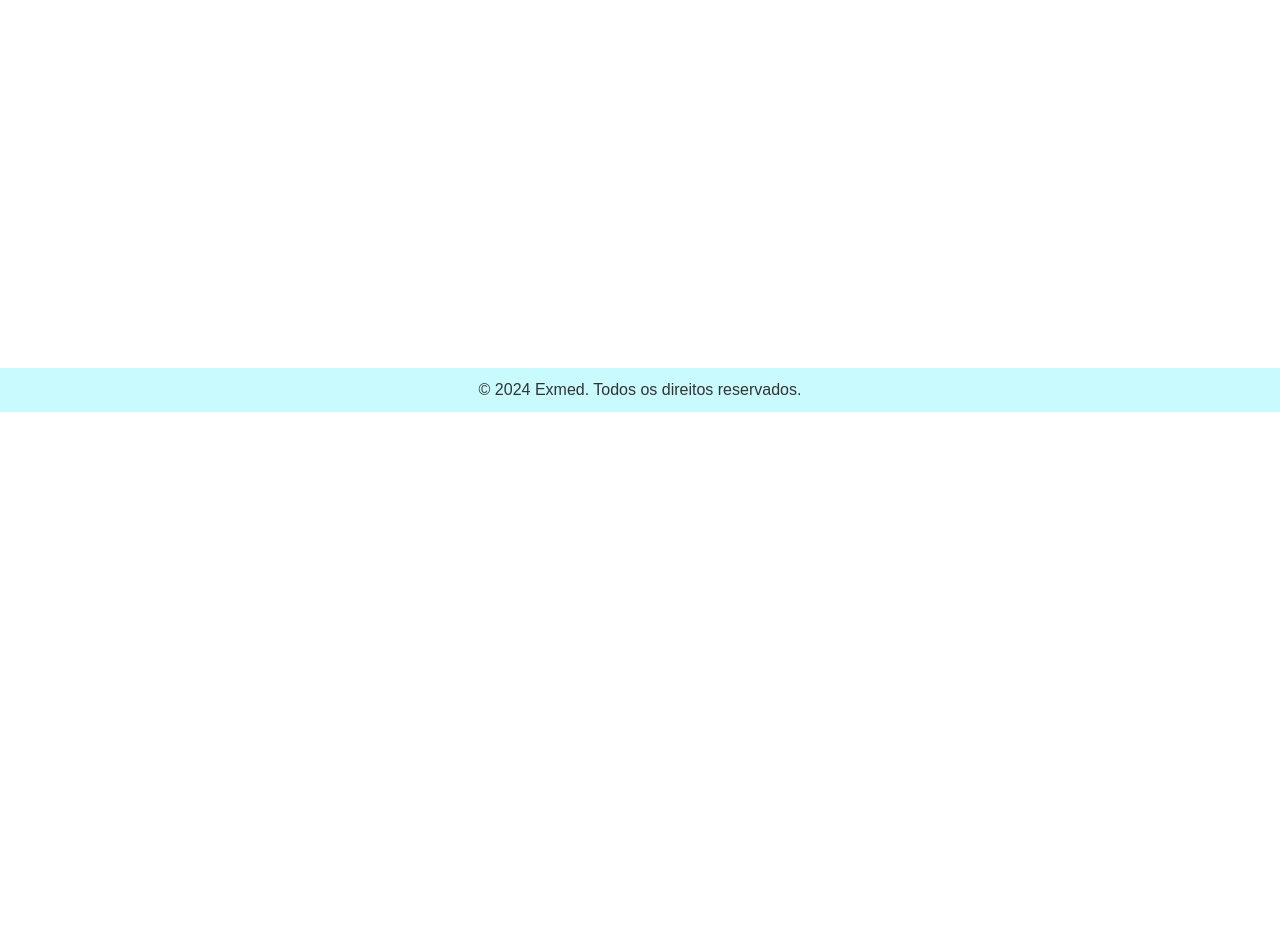
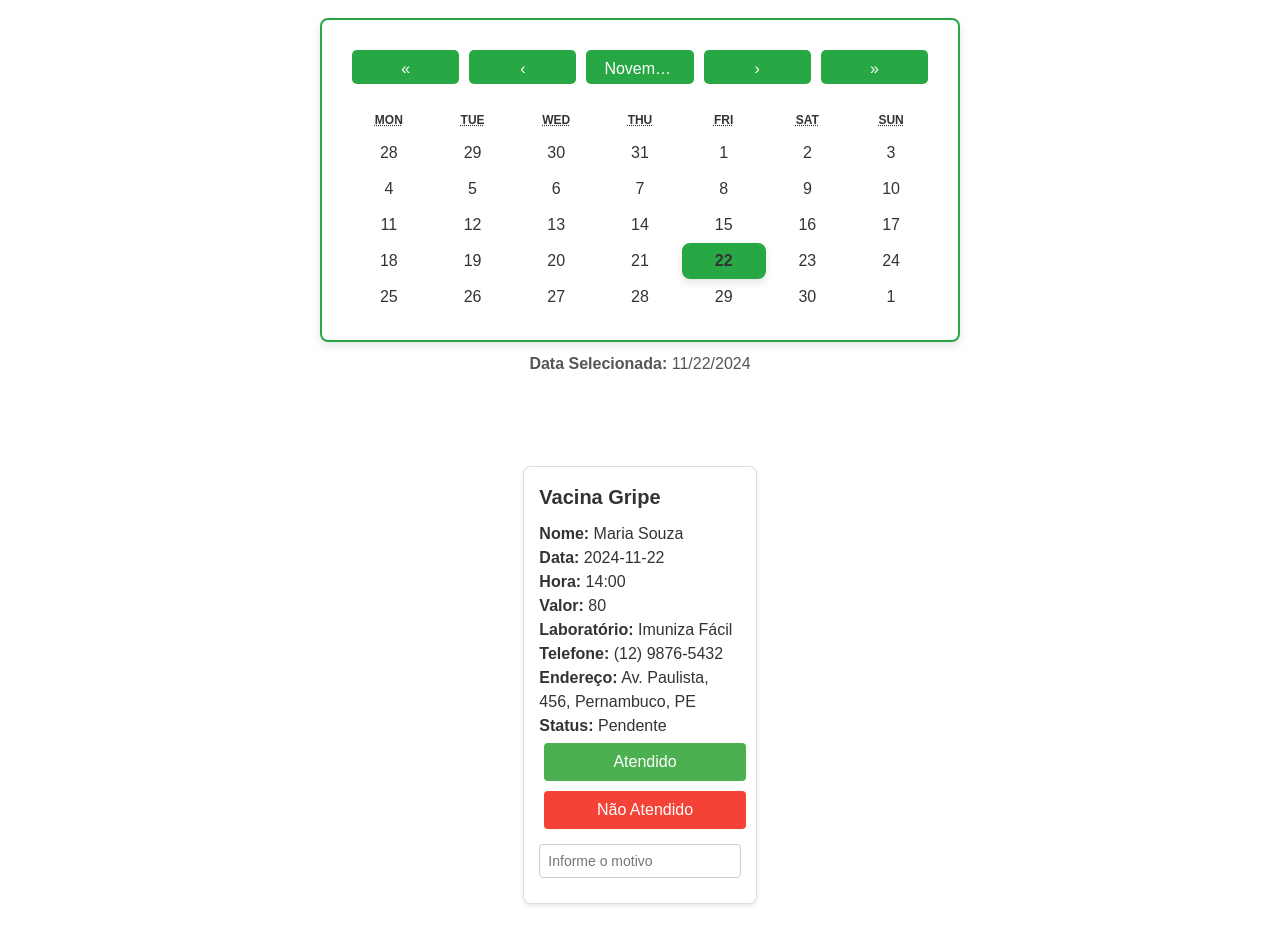
Before and after one commit to Shellbaka/projetoexmed, a React (Vite) app: page /agendamentos in a window 1280 px wide. Shown: the part 240-1184 px from the top of the page. Before the commit the page ends 800 px from the top, so only its background shows below. Built offline with nearby package versions, Linux system fonts and the light colour scheme.

Commit message:
ajuste nas rotas de agendamentos

```diff
--- a/src/App.jsx
+++ b/src/App.jsx
@@ -23,8 +23,8 @@ function App() {
   return (
     <BrowserRouter
       future={{
-        v7_startTransition: true, // Ativa comportamento futuro do React.startTransition
-        v7_relativeSplatPath: true, // Ativa comportamento futuro para splat paths
+        v7_startTransition: true,
+        v7_relativeSplatPath: true,
       }}
     >
       <Header />
@@ -43,7 +43,7 @@ function App() {
             element={<Atendidos atendimentosSalvos={atendimentosSalvos} />}
           />
           <Route
-            path="/agendamento" // Ajustado para a rota solicitada
+            path="/agendamentos"
             element={<Agendamentos adicionarAtendido={adicionarAtendido} />}
           />
           <Route
--- a/src/components/footer/Footer.jsx
+++ b/src/components/footer/Footer.jsx
@@ -3,7 +3,7 @@ import './Footer.css';
 
 function Footer() {
   return (
-    <footer class="footer">
+    <footer className="footer">
         <p>&copy; 2024 Exmed. Todos os direitos reservados.</p>
     </footer>
   );
--- a/src/components/header/Header.jsx
+++ b/src/components/header/Header.jsx
@@ -52,7 +52,8 @@ export default function Header() {
           <>
             <Link to="/">Home</Link>
             <Link to="/CadColetores">Cadastro</Link>
-            <Link to="/Atendidos">Pedidos</Link>
+            <Link to="/agendamentos">Agendamentos</Link>
+            <Link to="/atendidos">Finalizados</Link>
             <button className="nav-button" onClick={handleLogout}>
               Sair
             </button>
--- a/src/pages/Agendamentos/Agendamentos.jsx
+++ b/src/pages/Agendamentos/Agendamentos.jsx
@@ -1,75 +1,102 @@
-import { useState, useEffect, useCallback } from "react";
-import PropTypes from "prop-types";
-import Calendar from "react-calendar";
-import "react-calendar/dist/Calendar.css";
-import "./Agendamentos.css";
+import React, { useState } from 'react';
+import Calendar from 'react-calendar';
+import 'react-calendar/dist/Calendar.css';
+import './Agendamentos.css';
 
-function Agendamentos({ adicionarAtendido }) {
+function Agendamentos() {
 const [agendamentos, setAgendamentos] = useState([
 {
       id: 1,
-      tipo: "Vacina Variola",
-      nome: "João Silva",
-      data: "2024-11-21",
-      hora: "10:00",
-      laboratorio: "Lab Vida",
-      valor: 170.0,
-      telefone: "1234567890",
-      endereco: "Rua Lopes de Carvalho, 308, Pernambuco, PE",
-      status: "Pendente",
-      motivoNegado: "",
+      tipo: 'Vacina Variola',
+      nome: 'João Silva',
+      data: '2024-11-21',
+      hora: '10:00',
+      laboratorio: 'Lab Vida',
+      valor: 170.00,
+      telefone: '1234567890',
+      endereco: 'Rua Lopes de Carvalho, 308, Pernambuco, PE',
+      status: 'Pendente',
+      motivoNegado: '',
   },
+    {
+      id: 2,
+      tipo: 'Exames Gerais',
+      nome: 'Maria Oliveira',
+      data: '2024-11-21',
+      hora: '14:00',
+      valor: 300.00,
+      laboratorio: 'Lab 8',
+      telefone: '0987654321',
+      endereco: 'Av.recife, 92, Pernambuco, PE',
+      status: 'Pendente',
+      motivoNegado: '',
+    },
+    {
+      id: 3,
+      tipo: 'Exame de Fezes e Urina',
+      nome: 'Roberto Carlos',
+      data: '2024-11-21',
+      hora: '15:00',
+      valor: 100.0,
+      laboratorio: 'Lab 8',
+      telefone: '(55) 1214-2112',
+      endereco: 'Av.Norte, 123, Pernambuco, PE',
+      status: 'Pendente',
+      motivoNegado: '',
+    },
+    {
+      id: 4,
+      tipo: 'Hepatite B',
+      nome: 'João Silva',
+      data: '2024-11-25',
+      hora: '10:00',
+      valor: 150.0,
+      laboratorio: 'Lab Vida',
+      telefone: '(81) 8155-3382',
+      endereco: 'Rua Florencio Pessoa, 314, Pernambuco, PE',
+      status: 'Pendente',
+      motivoNegado: '',
+    },
+    {
+      id: 5,
+      tipo: 'Radiologista',
+      nome: 'Cleber Freitas',
+      data: '2024-11-23',
+      hora: '13:00',
+      valor: 200.0,
+      laboratorio: 'Radiofácil',
+      telefone: '(11) 1234-5678',
+      endereco: 'Rua das Flores, 255, Pernambuco, PE',
+      status: 'Pendente',
+      motivoNegado: '',
+    },
+    {
+      id: 6,
+      tipo: 'Vacina Gripe',
+      nome: 'Maria Souza',
+      data: '2024-11-22',
+      hora: '14:00',
+      valor: 80.0,
+      laboratorio: 'Imuniza Fácil',
+      telefone: '(12) 9876-5432',
+      endereco: 'Av. Paulista, 456, Pernambuco, PE',
+      status: 'Pendente',
+      motivoNegado: '',
+    },
+    // Outros agendamentos
   ]);
 
 const [dataSelecionada, setDataSelecionada] = useState(new Date());
   const [motivosNegados, setMotivosNegados] = useState({});
-  const [diasUteisDisponiveis, setDiasUteisDisponiveis] = useState([]);
+const salvarNoLocalStorage = (id, status, motivo = '') => {
 
-  /* Verifica se uma data é um dia útil */
-  const isDiaUtil = (date) => {
-    const diaSemana = date.getDay();
-    return diaSemana !== 0 && diaSemana !== 6; // Exclui domingos e sábados
-  };
-
-  /* Calcula os próximos 5 dias úteis */
-  const calcularDiasUteis = useCallback(() => {
-    const hoje = new Date();
-    const diasUteis = [];
-    let contador = 0;
-
-    while (diasUteis.length < 5) {
-      const dia = new Date(hoje);
-      dia.setDate(hoje.getDate() + contador); // Incrementa os dias
-      if (isDiaUtil(dia)) {
-        diasUteis.push(dia);
-      }
-      contador++;
-    }
-
-    return diasUteis;
-  }, []);
-
-  useEffect(() => {
-    const diasUteis = calcularDiasUteis();
-    setDiasUteisDisponiveis(diasUteis);
-  }, [calcularDiasUteis]);
-
-  /* Função para salvar alterações no LocalStorage */
-  const salvarNoLocalStorage = (id, status, motivo = "") => {
  const itemAtualizado = agendamentos.find((item) => item.id === id);
     if (itemAtualizado) {
       const novoItem = { ...itemAtualizado, status, motivoNegado: motivo };
+const atendimentosSalvos = JSON.parse(localStorage.getItem('atendimentos')) || [];
+      const atendimentosAtualizados = atendimentosSalvos.filter((item) => item.id !== id);
 
-      const atendimentosSalvos =
-        JSON.parse(localStorage.getItem("atendimentos")) || [];
-      const atendimentosAtualizados = atendimentosSalvos.filter(
-        (item) => item.id !== id
-      );
-
-      localStorage.setItem(
-        "atendimentos",
-        JSON.stringify([...atendimentosAtualizados, novoItem])
-      );
+ localStorage.setItem('atendimentos', JSON.stringify([...atendimentosAtualizados, novoItem]));
 
  const agendamentosAtualizados = agendamentos.map((item) =>
         item.id === id ? novoItem : item
@@ -79,36 +106,30 @@ function Agendamentos({ adicionarAtendido }) {
   };
 
   const marcarComoAtendido = (id) => {
-    const agendamento = agendamentos.find((item) => item.id === id);
-    if (agendamento) {
-      salvarNoLocalStorage(id, "Atendido");
-      adicionarAtendido({ ...agendamento, status: "Atendido" });
-    }
+    salvarNoLocalStorage(id, 'Atendido');
+
 };
 
   const marcarComoNaoAtendido = (id) => {
     const motivo = motivosNegados[id];
-    if (!motivo || motivo.trim() === "") {
-      alert("Por favor, forneça um motivo para marcar como Não Atendido.");
+    if (!motivo || motivo.trim() === '') {
+      alert('Por favor, forneça um motivo para marcar como Não Atendido.');
+
 return;
     }
-    salvarNoLocalStorage(id, "Não Atendido", motivo);
-    setMotivosNegados((prev) => ({ ...prev, [id]: "" }));
+    salvarNoLocalStorage(id, 'Não Atendido', motivo);
+    setMotivosNegados((prev) => ({ ...prev, [id]: '' })); // Limpa o motivo do input após salvar
+
 };
 
   const handleMotivoChange = (id, valor) => {
     setMotivosNegados((prev) => ({ ...prev, [id]: valor }));
   };
 
-  const formatarData = (data) => new Date(data).toISOString().split("T")[0];
-
+  const formatarData = (data) => new Date(data).toISOString().split('T')[0];
  const atendimentosFiltrados = agendamentos.filter(
     (item) => formatarData(item.data) === formatarData(dataSelecionada)
   );
-
-  const handleConfirmarData = () => {
-    alert(`Data confirmada: ${dataSelecionada.toLocaleDateString()}`);
-  };
 
 return (
     <div className="agendamentos-container">
@@ -119,54 +140,48 @@ function Agendamentos({ adicionarAtendido }) {
           onChange={setDataSelecionada}
           value={dataSelecionada}
           className="custom-calendar"
-          tileDisabled={({ date, view }) => {
-            /* Somente desabilita os dias no modo 'month' */
-            if (view === "month") {
-              return !diasUteisDisponiveis.some(
-                (diaUtil) => date.toDateString() === diaUtil.toDateString()
-              );
-            }
-            return false; // No modo 'year' ou 'decade', não desabilita nada
-          }}
-          showNavigation={true} // Ativa os botões de navegação
-          nextLabel=">" // Personaliza botão próximo mês
-          prevLabel="<" // Personaliza botão mês anterior
-          next2Label=">>" // Personaliza botão próximo ano
-          prev2Label="<<" // Personaliza botão ano anterior
+
   />
         <div className="data-selecionada">
           <strong>Data Selecionada:</strong> {dataSelecionada.toLocaleDateString()}
         </div>
-        <button className="confirmar-button" onClick={handleConfirmarData}>
-          Confirmar Data
-        </button>
+
  </div>
 
       <div className="agendamentos-list">
         {atendimentosFiltrados.map((agendamento) => (
           <div key={agendamento.id} className="agendamento-card">
             <h3>{agendamento.tipo}</h3>
-            <p>
-              <strong>Nome:</strong> {agendamento.nome}
-            </p>
-            <p>
-              <strong>Data:</strong> {agendamento.data}
-            </p>
-            <p>
-              <strong>Status:</strong> {agendamento.status}
-            </p>
-            {agendamento.status === "Pendente" && (
+            <p><strong>Nome:</strong> {agendamento.nome}</p>
+            <p><strong>Data:</strong> {agendamento.data}</p>
+            <p><strong>Hora:</strong> {agendamento.hora}</p>
+            <p><strong>Valor:</strong> {agendamento.valor}</p>
+            <p><strong>Laboratório:</strong> {agendamento.laboratorio}</p>
+            <p><strong>Telefone:</strong> {agendamento.telefone}</p>
+            <p><strong>Endereço:</strong> {agendamento.endereco}</p>
+            <p><strong>Status:</strong> {agendamento.status}</p>
+            {agendamento.motivoNegado && (
+              <p><strong>Motivo:</strong> {agendamento.motivoNegado}</p>
+            )}
+            {agendamento.status === 'Pendente' && (
+
  <>
-                <button onClick={() => marcarComoAtendido(agendamento.id)}>
+                <button onClick={() => marcarComoAtendido(agendamento.id)} className="button-aceitar">
+
 Atendido
                 </button>
-                <button onClick={() => marcarComoNaoAtendido(agendamento.id)}>
+                <button
+                  onClick={() => marcarComoNaoAtendido(agendamento.id)}
+                  className="button-recusar"
+                >
+
  Não Atendido
                 </button>
                 <input
                   type="text"
                   placeholder="Informe o motivo"
-                  value={motivosNegados[agendamento.id] || ""}
+                  value={motivosNegados[agendamento.id] || ''}
+
   onChange={(e) => handleMotivoChange(agendamento.id, e.target.value)}
                 />
               </>
@@ -178,8 +193,4 @@ function Agendamentos({ adicionarAtendido }) {
   );
 }
 
-Agendamentos.propTypes = {
-  adicionarAtendido: PropTypes.func.isRequired,
-};
-
 export default Agendamentos;
```
Lines whose indentation alone changed are shown as unchanged.
